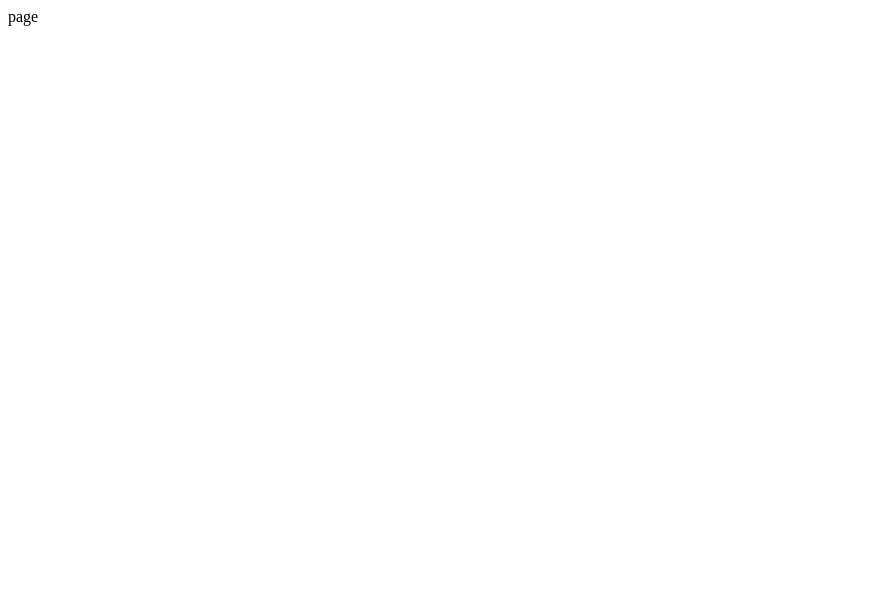
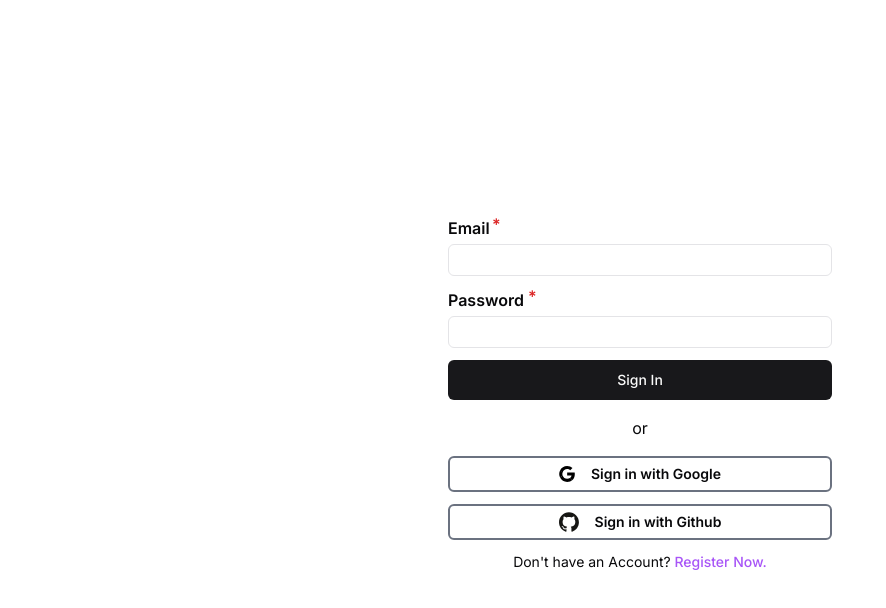
Before and after one commit to vanilla-dd/NextEcom, a Next.js app: page /signin in a window 1280 px wide. Shown: the top 608 px of the page, without its empty margins (0-886 px from the left). Built offline with nearby package versions, Linux system fonts and the light colour scheme; no server answers.

Commit message:
feat: sign-in page

```diff
--- a/src/app/(app)/layout.tsx
+++ b/src/app/(app)/layout.tsx
@@ -1,10 +1,6 @@
 import type { Metadata } from "next";
-import { Inter } from "next/font/google";
-import "../globals.css";
 import { ThemeProvider } from "@/components/theme/theme-provider";
 import Navbar from "@/components/Navbar";
-
-const inter = Inter({ subsets: ["latin"] });
 
 export const metadata: Metadata = {
   title: "Sprout",
@@ -19,7 +15,7 @@
 }>) {
   return (
     <html lang="en" suppressHydrationWarning>
-      <body className={inter.className}>
+      <body>
         <ThemeProvider attribute="class" defaultTheme="system" enableSystem>
           <Navbar />
           {children}
--- a/src/app/(app)/page.tsx
+++ b/src/app/(app)/page.tsx
@@ -1,11 +1,3 @@
-import { SignIn } from "@/components/auth/signin-button";
-import { ModeToggle } from "@/components/theme/theme-toggle";
-
 export default function Home() {
-  return (
-    <main>
-      <ModeToggle />
-      <SignIn />
-    </main>
-  );
+  return <main></main>;
 }
--- a/src/app/(auth)/layout.tsx
+++ /dev/null
@@ -1,16 +0,0 @@
-export const metadata = {
-  title: 'Next.js',
-  description: 'Generated by Next.js',
-}
-
-export default function RootLayout({
-  children,
-}: {
-  children: React.ReactNode
-}) {
-  return (
-    <html lang="en">
-      <body>{children}</body>
-    </html>
-  )
-}
--- a/src/app/(auth)/signin/page.tsx
+++ b/src/app/(auth)/signin/page.tsx
@@ -1,7 +1,96 @@
-import React from "react";
+import { signIn } from "@/auth";
+import { SignIn } from "@/components/sign-in";
+import Link from "next/link";
 
-function page() {
-  return <div>page</div>;
+async function page() {
+  return (
+    <div className="flex min-h-dvh w-full flex-col items-center justify-center px-4">
+      <div className="w-full max-w-96">
+        <SignIn />
+        <div className="py-4 text-center">or</div>
+        <div className="flex w-full flex-col items-center gap-3">
+          <form
+            action={async () => {
+              "use server";
+              await signIn("google", { redirectTo: "/" });
+            }}
+            className="w-full"
+          >
+            <button
+              type="submit"
+              className="relative inset-0 flex w-full items-center justify-center gap-4 rounded-md border-2 border-gray-500 px-8 py-1.5 text-sm font-semibold focus-within:ring-2 focus-within:ring-black focus-within:ring-offset-2"
+            >
+              <svg
+                viewBox="-3 0 262 262"
+                xmlns="http://www.w3.org/2000/svg"
+                fill="#000000"
+                className="h-4 w-4"
+              >
+                <g strokeWidth="0"></g>
+                <g strokeLinecap="round" strokeLinejoin="round"></g>
+                <g>
+                  <path
+                    d="M255.878 133.451c0-10.734-.871-18.567-2.756-26.69H130.55v48.448h71.947c-1.45 12.04-9.283 30.172-26.69 42.356l-.244 1.622 38.755 30.023 2.685.268c24.659-22.774 38.875-56.282 38.875-96.027"
+                    fill="#000000"
+                  ></path>
+                  <path
+                    d="M130.55 261.1c35.248 0 64.839-11.605 86.453-31.622l-41.196-31.913c-11.024 7.688-25.82 13.055-45.257 13.055-34.523 0-63.824-22.773-74.269-54.25l-1.531.13-40.298 31.187-.527 1.465C35.393 231.798 79.49 261.1 130.55 261.1"
+                    fill="#000000"
+                  ></path>
+                  <path
+                    d="M56.281 156.37c-2.756-8.123-4.351-16.827-4.351-25.82 0-8.994 1.595-17.697 4.206-25.82l-.073-1.73L15.26 71.312l-1.335.635C5.077 89.644 0 109.517 0 130.55s5.077 40.905 13.925 58.602l42.356-32.782"
+                    fill="#000000"
+                  ></path>
+                  <path
+                    d="M130.55 50.479c24.514 0 41.05 10.589 50.479 19.438l36.844-35.974C195.245 12.91 165.798 0 130.55 0 79.49 0 35.393 29.301 13.925 71.947l42.211 32.783c10.59-31.477 39.891-54.251 74.414-54.251"
+                    fill="#000000"
+                  ></path>
+                </g>
+              </svg>
+              Sign in with Google
+            </button>
+          </form>
+          <form
+            action={async () => {
+              "use server";
+              await signIn("github", { redirectTo: "/" });
+            }}
+            className="w-full"
+          >
+            <button
+              type="submit"
+              className="relative inset-0 flex w-full items-center justify-center gap-4 rounded-md border-2 border-gray-500 px-8 py-1.5 text-sm font-semibold focus-within:ring-2 focus-within:ring-black focus-within:ring-offset-2"
+            >
+              <svg
+                className="h-5 w-5"
+                viewBox="0 -3.5 256 256"
+                xmlns="http://www.w3.org/2000/svg"
+                preserveAspectRatio="xMinYMin meet"
+                fill="#000000"
+              >
+                <g strokeWidth="0"></g>
+                <g strokeLinecap="round" strokeLinejoin="round"></g>
+                <g>
+                  <g fill="#161614">
+                    <path d="M127.505 0C57.095 0 0 57.085 0 127.505c0 56.336 36.534 104.13 87.196 120.99 6.372 1.18 8.712-2.766 8.712-6.134 0-3.04-.119-13.085-.173-23.739-35.473 7.713-42.958-15.044-42.958-15.044-5.8-14.738-14.157-18.656-14.157-18.656-11.568-7.914.872-7.752.872-7.752 12.804.9 19.546 13.14 19.546 13.14 11.372 19.493 29.828 13.857 37.104 10.6 1.144-8.242 4.449-13.866 8.095-17.05-28.32-3.225-58.092-14.158-58.092-63.014 0-13.92 4.981-25.295 13.138-34.224-1.324-3.212-5.688-16.18 1.235-33.743 0 0 10.707-3.427 35.073 13.07 10.17-2.826 21.078-4.242 31.914-4.29 10.836.048 21.752 1.464 31.942 4.29 24.337-16.497 35.029-13.07 35.029-13.07 6.94 17.563 2.574 30.531 1.25 33.743 8.175 8.929 13.122 20.303 13.122 34.224 0 48.972-29.828 59.756-58.22 62.912 4.573 3.957 8.648 11.717 8.648 23.612 0 17.06-.148 30.791-.148 34.991 0 3.393 2.295 7.369 8.759 6.117 50.634-16.879 87.122-64.656 87.122-120.973C255.009 57.085 197.922 0 127.505 0"></path>
+                    <path d="M47.755 181.634c-.28.633-1.278.823-2.185.389-.925-.416-1.445-1.28-1.145-1.916.275-.652 1.273-.834 2.196-.396.927.415 1.455 1.287 1.134 1.923M54.027 187.23c-.608.564-1.797.302-2.604-.589-.834-.889-.99-2.077-.373-2.65.627-.563 1.78-.3 2.616.59.834.899.996 2.08.36 2.65M58.33 194.39c-.782.543-2.06.034-2.849-1.1-.781-1.133-.781-2.493.017-3.038.792-.545 2.05-.055 2.85 1.07.78 1.153.78 2.513-.019 3.069M65.606 202.683c-.699.77-2.187.564-3.277-.488-1.114-1.028-1.425-2.487-.724-3.258.707-.772 2.204-.555 3.302.488 1.107 1.026 1.445 2.496.7 3.258M75.01 205.483c-.307.998-1.741 1.452-3.185 1.028-1.442-.437-2.386-1.607-2.095-2.616.3-1.005 1.74-1.478 3.195-1.024 1.44.435 2.386 1.596 2.086 2.612M85.714 206.67c.036 1.052-1.189 1.924-2.705 1.943-1.525.033-2.758-.818-2.774-1.852 0-1.062 1.197-1.926 2.721-1.951 1.516-.03 2.758.815 2.758 1.86M96.228 206.267c.182 1.026-.872 2.08-2.377 2.36-1.48.27-2.85-.363-3.039-1.38-.184-1.052.89-2.105 2.367-2.378 1.508-.262 2.857.355 3.049 1.398"></path>
+                  </g>
+                </g>
+              </svg>
+              Sign in with Github
+            </button>
+          </form>
+        </div>
+      </div>
+      <p className="py-3 text-sm">
+        Don&apos;t have an Account?
+        <Link href={"/signup"} className="font-medium text-purple-500">
+          {" "}
+          Register Now.
+        </Link>
+      </p>
+    </div>
+  );
 }
 
 export default page;
--- a/src/app/(auth)/signup/page.tsx
+++ b/src/app/(auth)/signup/page.tsx
@@ -0,0 +1,5 @@
+function page() {
+  return <div>page</div>;
+}
+
+export default page;
--- /dev/null
+++ b/src/app/layout.tsx
@@ -0,0 +1,21 @@
+import { Inter } from "next/font/google";
+import "./globals.css";
+
+const inter = Inter({ subsets: ["latin"] });
+
+export const metadata = {
+  title: "Next.js",
+  description: "Generated by Next.js",
+};
+
+export default function RootLayout({
+  children,
+}: {
+  children: React.ReactNode;
+}) {
+  return (
+    <html lang="en">
+      <body className={inter.className}>{children}</body>
+    </html>
+  );
+}
--- a/src/components/Navbar.tsx
+++ b/src/components/Navbar.tsx
@@ -1,3 +1,5 @@
+"use server";
+
 import { auth } from "@/auth";
 import Link from "next/link";
 import React from "react";
@@ -8,6 +10,7 @@
   PopoverTrigger,
 } from "@/components/ui/popover";
 import Image from "next/image";
+import { SignOut } from "./auth/signout-button";
 
 async function Navbar() {
   const session = await auth();
@@ -16,6 +19,7 @@
       <nav>
         <ul className="m-1 mx-1 flex items-center justify-between px-1 py-1">
           <li>
+            <Link href={"/"}>
               <svg
                 viewBox="-996.7166 -123.941 993.0228 628.9697"
                 xmlns="http://www.w3.org/2000/svg"
@@ -62,16 +66,17 @@
                   transform="matrix(1, 0, 0, 1, 0, 1.1368683772161603e-13)"
                 />
               </svg>
+            </Link>
           </li>
           <div className="flex items-center justify-center gap-2">
             <li>
               <Link href={"/buy"}>Marketplace</Link>
             </li>
-            <hr className="h-4 w-[1px] bg-slate-600" />
+            <hr className="h-4 w-[1px] bg-gray-400" />
             <li>
               <Link href={"/partner"}>Become a seller</Link>
             </li>
-            <hr className="h-4 w-[1px] bg-slate-600" />
+            <hr className="h-4 w-[1px] bg-gray-400" />
             <li>
               {session?.user?.id ? (
                 <Popover>
@@ -95,7 +100,7 @@
                       <Button variant={"ghost"} asChild>
                         <Link href={"/profile"}>Profile</Link>
                       </Button>
-                      <Button>Log Out</Button>
+                      <SignOut />
                     </div>
                   </PopoverContent>
                 </Popover>
--- a/src/components/auth/signout-button.tsx
+++ b/src/components/auth/signout-button.tsx
@@ -1,4 +1,5 @@
 import { signOut } from "@/auth";
+import { Button } from "../ui/button";
 
 export function SignOut() {
   return (
@@ -8,7 +9,9 @@
         await signOut();
       }}
     >
-      <button type="submit">Sign Out</button>
+      <Button type="submit" className="w-full">
+        Sign Out
+      </Button>
     </form>
   );
 }
--- a/src/components/sign-in.tsx
+++ b/src/components/sign-in.tsx
@@ -1,4 +1,5 @@
 import { signIn } from "@/auth";
+import { Button } from "./ui/button";
 
 export function SignIn() {
   return (
@@ -11,16 +12,27 @@
           redirectTo: "/",
         });
       }}
+      className="flex w-full flex-col gap-3"
     >
-      <label>
+      <label className="relative flex flex-col gap-1 font-semibold before:absolute before:bottom-10 before:left-11 before:text-red-600 before:content-['*']">
         Email
-        <input name="email" type="email" />
+        <input
+          name="email"
+          type="email"
+          required={true}
+          className="h-8 rounded-md border px-2 font-normal outline-2 outline-gray-400"
+        />
       </label>
-      <label>
+      <label className="before:hover:after:visited: relative flex flex-col gap-1 font-semibold before:absolute before:bottom-10 before:left-20 before:cursor-pointer before:text-red-600 before:content-['*']">
         Password
-        <input name="password" type="password" />
+        <input
+          name="password"
+          type="password"
+          required={true}
+          className="h-8 rounded-md border px-2 font-normal outline-2 outline-gray-400"
+        />
       </label>
-      <button>Sign In</button>
+      <Button>Sign In</Button>
     </form>
   );
 }
```
Also changed, not shown: src/components/auth/signin-button.tsx (deleted, +0 -14 lines), src/middleware.ts (+9 -0 lines). Lines whose indentation alone changed are shown as unchanged.
